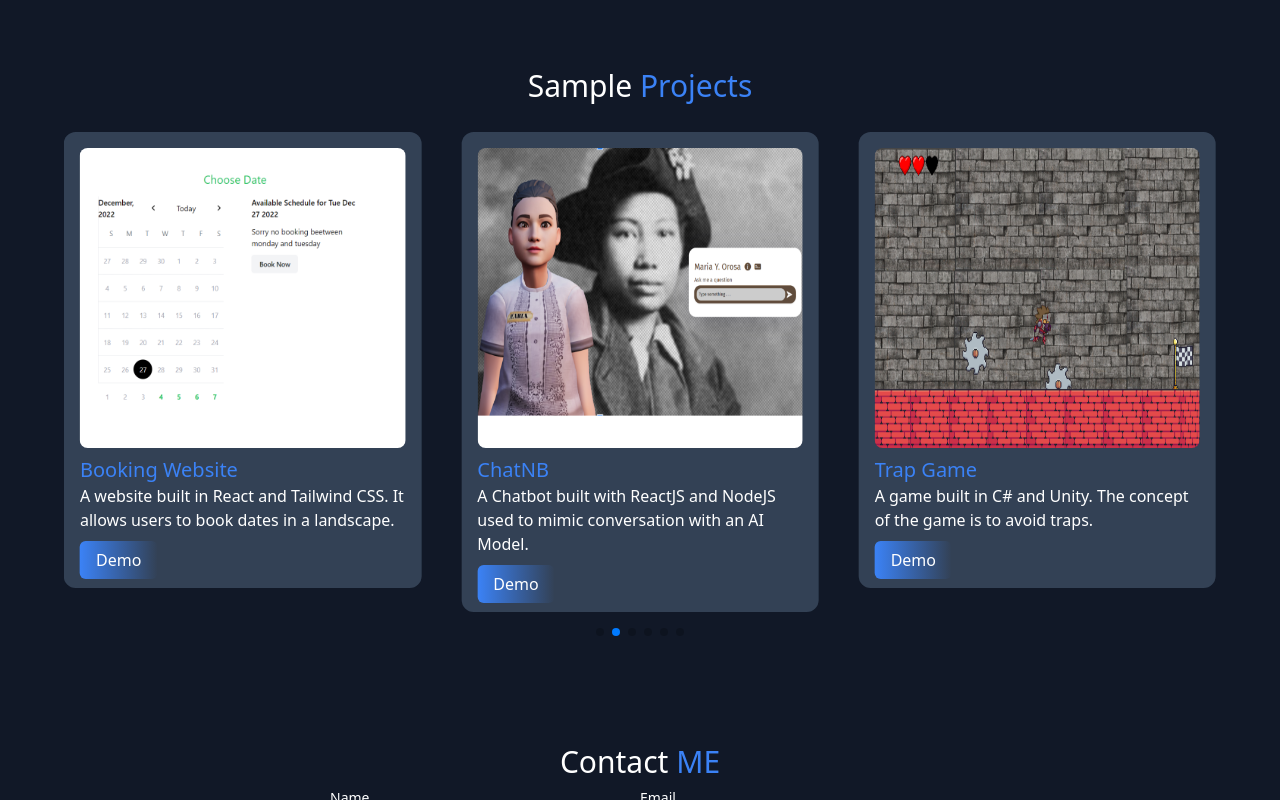
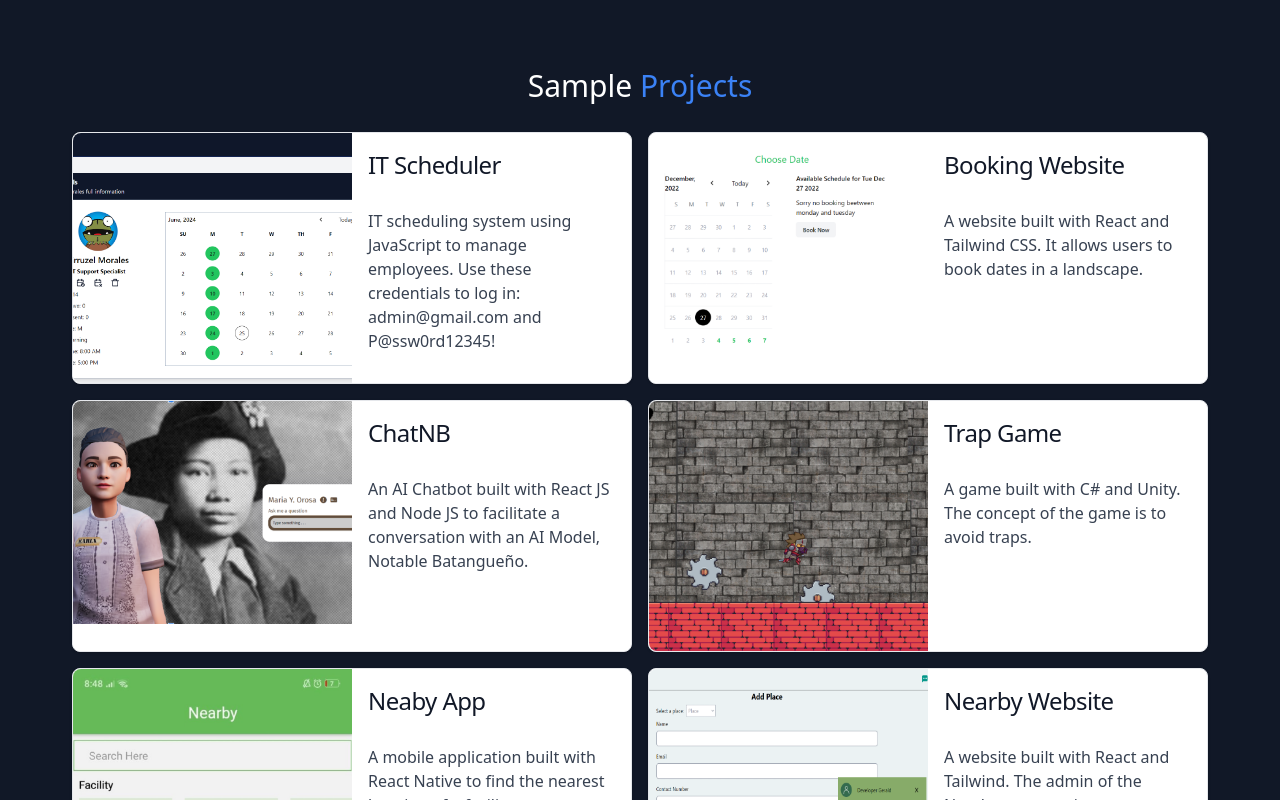
Before and after one commit to DevGeraldR/DevGeraldR.github.io, a React (Create React App) app: page / in a window 1280 px wide. Shown: the part 1280-2080 px from the top of the page. Built offline with nearby package versions, Linux system fonts and the light colour scheme; no server answers; the HTML template or start-up script is replaced by a standard one.

Commit message:
Updated Projects Layout

```diff
--- a/package.json
+++ b/package.json
@@ -14,7 +14,6 @@
     "react-icons": "^4.7.1",
     "react-scripts": "5.0.1",
     "react-scroll": "^1.8.9",
-    "swiper": "^8.4.5",
     "web-vitals": "^2.1.4"
   },
   "scripts": {
--- a/src/components/Projects.jsx
+++ b/src/components/Projects.jsx
@@ -1,5 +1,4 @@
 import React from "react";
-import { Swiper, SwiperSlide } from "swiper/react";
 import project1 from "../assets/it-scheduler.png";
 import project2 from "../assets/booking-web.png";
 import project3 from "../assets/chatnb.png";
@@ -7,25 +6,21 @@ import project4 from "../assets/trap-game.png";
 import project5 from "../assets/nearby-app.png";
 import project6 from "../assets/nearby-web.png";
 
-import "swiper/css";
-import "swiper/css/pagination";
-import { Pagination, Autoplay } from "swiper";
-
 function Projects() {
   const projects = [
     {
       img: project1,
-      name: "IT Scheduler System",
+      name: "IT Scheduler",
       demoLink: "https://it-scheduler-fcf53.firebaseapp.com/",
       description:
-        "Developed an IT scheduling system using JavaScript to manage employee.",
+        "IT scheduling system using JavaScript to manage employees. Use these credentials to log in: admin@gmail.com and P@ssw0rd12345!",
     },
     {
       img: project2,
       name: "Booking Website",
       demoLink: "https://devgeraldr.github.io/booking_website_preview/",
       description:
-        "A website built in React and Tailwind CSS. It allows users to book dates in a landscape.",
+        "A website built with React and Tailwind CSS. It allows users to book dates in a landscape.",
     },
     {
       img: project3,
@@ -33,7 +28,7 @@ function Projects() {
       demoLink:
         "https://drive.google.com/file/d/1W6A-7Jux0UcG7usMBxMWFqGdI1AMesb2/view?usp=sharing",
       description:
-        "A Chatbot built with ReactJS and NodeJS used to mimic conversation with an AI Model.",
+        "An AI Chatbot built with React JS and Node JS to facilitate a conversation with an AI Model, Notable Batangueño.",
     },
     {
       img: project4,
@@ -41,7 +36,7 @@ function Projects() {
       demoLink:
         "https://drive.google.com/file/d/13zMcKxqpPVTJYyhw6Gm5DUuGuz7p1GFH/view?usp=sharing",
       description:
-        "A game built in C# and Unity. The concept of the game is to avoid traps.",
+        "A game built with C# and Unity. The concept of the game is to avoid traps.",
     },
     {
       img: project5,
@@ -49,14 +44,14 @@ function Projects() {
       demoLink:
         "https://expo.dev/accounts/goodman_22/projects/nearby/builds/03d27f0b-16b7-4285-a86c-762d1d40654c",
       description:
-        "This mobile application helps find the nearest location of a facility.",
+        "A mobile application built with React Native to find the nearest location of a facility.",
     },
     {
       img: project6,
       name: "Nearby Website",
       demoLink: "https://devgeraldr.github.io/nearby-web-preview/",
       description:
-        "A website built in React and Tailwind. The admin of the Nearby app uses it.",
+        "A website built with React and Tailwind. The admin of the Nearby app uses it.",
     },
   ];
 
@@ -66,54 +61,31 @@ function Projects() {
         Sample <span className="text-blue-500">Projects</span>
       </h1>
       <br />
-      <div className="flex max-w-6xl mx-auto items-center relative">
-        <Swiper
-          slidesperview={1}
-          spaceBetween={40}
-          breakpoints={{
-            768: {
-              slidesPerView: 3,
-            },
-            640: {
-              slidesPerView: 2,
-            },
-          }}
-          loop={true}
-          autoplay={{
-            delay: 5000,
-          }}
-          pagination={{
-            clickable: true,
-          }}
-          modules={[Pagination, Autoplay]}
-        >
-          {projects.map((project_info, i) => (
-            <SwiperSlide key={i}>
-              <div className="h-fit w-full p-4 bg-slate-700 rounded-xl mb-10">
-                <img
-                  src={project_info.img}
-                  alt=""
-                  className="rounded-lg w-[500px] h-[300px]"
-                />
-                <h3 className="text-xl mt-2 text-blue-500">
+      <div className="flex flex-wrap max-w-6xl mx-auto items-center relative">
+        {projects.map((project_info, i) => (
+          <a
+            key={i}
+            href={project_info.demoLink}
+            className="h-fit w-full md:w-[calc(50%-1rem)] lg:w-[calc(50%-1rem)] flex flex-col bg-white border border-gray-200 rounded-lg shadow hover:bg-gray-100 dark:border-gray-700 dark:bg-gray-800 dark:hover:bg-gray-700 mb-4 mx-2"
+            title="Click to open"
+          >
+            <div className="flex flex-col md:flex-row">
+              <img
+                className="object-cover rounded-t-lg w-full h-64 md:h-[250px] md:w-1/2 md:rounded-none md:rounded-tl-lg md:rounded-bl-lg"
+                src={project_info.img}
+                alt={project_info.name}
+              />
+              <div className="flex flex-col gap-5 p-4 leading-normal w-full md:w-2/3">
+                <h5 className="mb-2 text-2xl tracking-tight text-gray-900 dark:text-white">
                   {project_info.name}
-                </h3>
-                <p className="mb-4">{project_info.description}</p>
-
-                {project_info.demoLink !== "" ? (
-                  <a
-                    href={project_info.demoLink}
-                    className="bg-gradient-to-r from-blue-500 hover:to-blue-500 text-white px-4 py-2 border-none rounded-md"
-                  >
-                    Demo
-                  </a>
-                ) : (
-                  ""
-                )}
+                </h5>
+                <p className="mb-3 font-normal text-gray-700 dark:text-gray-400">
+                  {project_info.description}
+                </p>
               </div>
-            </SwiperSlide>
-          ))}
-        </Swiper>
+            </div>
+          </a>
+        ))}
       </div>
     </section>
   );
```
Also changed, not shown: 1 other file (tests, documents, lock files or other folders).
